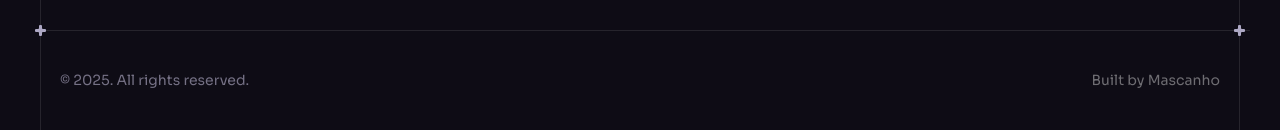
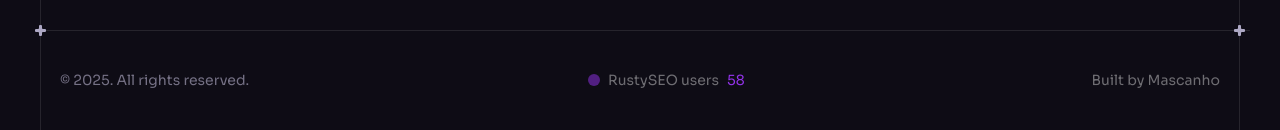
Before and after one commit to mascanho/RustyLanding, a React (Vite) app: page /help in a window 1280 px wide. Shown: the part 8602-8732 px from the top of the page. Built offline with nearby package versions, Linux system fonts and the light colour scheme.

Commit message:
Update Footer.jsx

```diff
--- a/src/components/Footer.jsx
+++ b/src/components/Footer.jsx
@@ -9,6 +9,13 @@ const Footer = () => {
         <p className="caption text-n-4 lg:block">
           © {new Date().getFullYear()}. All rights reserved.
         </p>
+
+        <div className="text-sm text-white/40 flex items-center space-x-2">
+          <div className="w-3 animate-pulse h-3 rounded-full  bg-purple-600"></div>
+          <span>RustySEO users</span>
+          <span className="text-purple-600">58</span>
+          <span></span>
+        </div>
 
         <a
           className="text-sm text-white/40"
```
